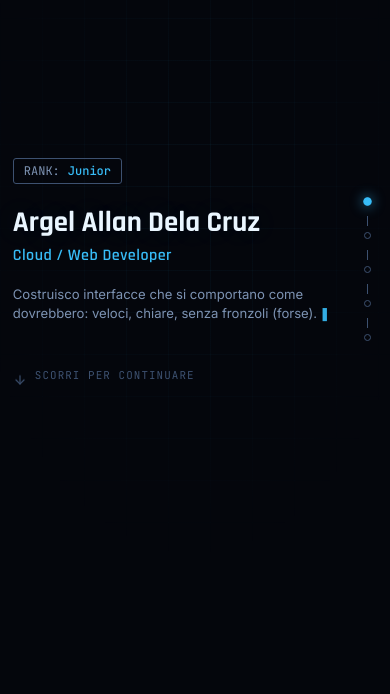
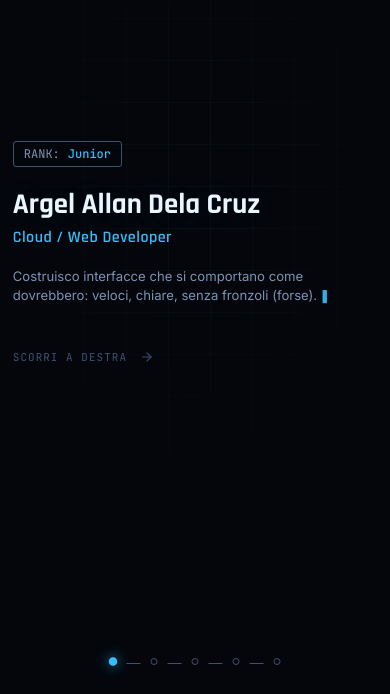
Before and after one commit to argeldev21/react-portfolio, a React (Vite) app: page / in a window 390 px wide. Shown: the part 150-844 px from the top of the page. Built offline with nearby package versions, Linux system fonts and the light colour scheme.

Commit message:
[edit]: scrolling direction on mobile

```diff
--- a/src/App.jsx
+++ b/src/App.jsx
@@ -14,15 +14,24 @@ const CLOSE_MS = 380;
 const OPEN_MS = 420;
 const INERTIA_LOCK_MS = 250;
 
-// Risale dal target fino alla root cercando un elemento con scroll verticale
-// che possa ancora scorrere nella direzione indicata (1 = giù, -1 = su).
-function findScrollable(el, dir, root) {
+// In modalità mobile si cambia sezione con lo swipe orizzontale (destra = avanti)
+const MOBILE_QUERY = "(max-width: 640px)";
+const SWIPE_MIN_PX = 40;
+
+// Risale dal target fino alla root cercando un elemento che possa ancora scorrere
+// nella direzione indicata (1 = giù/destra, -1 = su/sinistra) sull'asse richiesto.
+function findScrollable(el, dir, root, axis = "y") {
+  const horizontal = axis === "x";
   while (el && el !== root && el.nodeType === 1) {
-    const { overflowY } = window.getComputedStyle(el);
-    if (/(auto|scroll)/.test(overflowY) && el.scrollHeight > el.clientHeight + 1) {
-      const atTop = el.scrollTop <= 0;
-      const atBottom = el.scrollTop + el.clientHeight >= el.scrollHeight - 1;
-      if ((dir > 0 && !atBottom) || (dir < 0 && !atTop)) return el;
+    const style = window.getComputedStyle(el);
+    const overflow = horizontal ? style.overflowX : style.overflowY;
+    const size = horizontal ? el.scrollWidth : el.scrollHeight;
+    const client = horizontal ? el.clientWidth : el.clientHeight;
+    if (/(auto|scroll)/.test(overflow) && size > client + 1) {
+      const pos = horizontal ? el.scrollLeft : el.scrollTop;
+      const atStart = pos <= 0;
+      const atEnd = pos + client >= size - 1;
+      if ((dir > 0 && !atEnd) || (dir < 0 && !atStart)) return el;
     }
     el = el.parentElement;
   }
@@ -36,8 +45,8 @@ export default function App() {
   const pendingIndex = useRef(0);
   const closeTimer = useRef(null);
   const openTimer = useRef(null);
-  const touchStartY = useRef(0);
-  const touchCanScroll = useRef({ down: false, up: false });
+  const touchStart = useRef({ x: 0, y: 0 });
+  const touchCanScroll = useRef({ down: false, up: false, right: false, left: false });
   const lastNativeScroll = useRef(-1000);
   const stageRef = useRef(null);
 
@@ -158,19 +167,36 @@ export default function App() {
     };
 
     const onTouchStart = (e) => {
-      touchStartY.current = e.touches[0].clientY;
+      const touch = e.touches[0];
+      touchStart.current = { x: touch.clientX, y: touch.clientY };
       touchCanScroll.current = {
         down: !!findScrollable(e.target, 1, root),
         up: !!findScrollable(e.target, -1, root),
+        right: !!findScrollable(e.target, 1, root, "x"),
+        left: !!findScrollable(e.target, -1, root, "x"),
       };
     };
 
     const onTouchEnd = (e) => {
-      const delta = touchStartY.current - e.changedTouches[0].clientY;
-      if (Math.abs(delta) < 30) return;
-      const dir = delta > 0 ? 1 : -1;
-      // Se il gesto stava scorrendo del contenuto, non cambiare sezione
-      if (dir > 0 ? touchCanScroll.current.down : touchCanScroll.current.up) return;
+      const touch = e.changedTouches[0];
+      const dx = touchStart.current.x - touch.clientX;
+      const dy = touchStart.current.y - touch.clientY;
+      const can = touchCanScroll.current;
+
+      // Mobile: swipe orizzontale (verso sinistra = sezione successiva)
+      if (window.matchMedia(MOBILE_QUERY).matches) {
+        if (Math.abs(dx) < SWIPE_MIN_PX || Math.abs(dx) < Math.abs(dy) * 1.2) return;
+        const dir = dx > 0 ? 1 : -1;
+        // Se il gesto stava scorrendo un carosello, non cambiare sezione
+        if (dir > 0 ? can.right : can.left) return;
+        trigger(dir);
+        return;
+      }
+
+      // Desktop / tablet: swipe verticale come prima
+      if (Math.abs(dy) < 30) return;
+      const dir = dy > 0 ? 1 : -1;
+      if (dir > 0 ? can.down : can.up) return;
       trigger(dir);
     };
 
--- a/src/components/sections/HeroContent.jsx
+++ b/src/components/sections/HeroContent.jsx
@@ -1,6 +1,6 @@
 import  { useEffect, useRef } from 'react';
 import Typed from 'typed.js';
-import { ArrowDown } from 'lucide-react';
+import { ArrowDown, ArrowRight } from 'lucide-react';
 import { DATA } from "../../data/portfolioData";
 
 export const HeroContent = () => {
@@ -36,10 +36,12 @@ export const HeroContent = () => {
         <span ref={taglineRef} />
       </p>
 
-      {/* --- SCORRI PER CONTINUARE (RIPRISTINATO) --- */}
+      {/* Indicazione di scroll: freccia in giù su desktop, a destra su mobile */}
       <div className="hero-scroll">
-        <ArrowDown size={14} />
-        <span>SCORRI PER CONTINUARE</span>
+        <ArrowDown size={14} className="hint-down" />
+        <span className="hint-down">SCORRI PER CONTINUARE</span>
+        <span className="hint-right">SCORRI A DESTRA</span>
+        <ArrowRight size={14} className="hint-right" />
       </div>
     </div>
   );
--- a/src/styles/portfolio.css
+++ b/src/styles/portfolio.css
@@ -542,3 +542,84 @@ h1, h2, h3 {
   .sw-dot,
   .hero-scroll svg { animation: none; }
 }
+
+/* -------- Mobile: navigazione orizzontale, niente scrollbar -------- */
+.hint-right { display: none; }
+
+@keyframes sw-clip-close-x {
+  from { clip-path: inset(0 0% 0 0%); }
+  to   { clip-path: inset(0 50% 0 50%); }
+}
+@keyframes sw-clip-open-x {
+  from { clip-path: inset(0 50% 0 50%); }
+  to   { clip-path: inset(0 0% 0 0%); }
+}
+@keyframes sw-edge-left-close  { from { left: 0%; }  to { left: 50%; } }
+@keyframes sw-edge-right-close { from { right: 0%; } to { right: 50%; } }
+@keyframes sw-edge-left-open   { from { left: 50%; } to { left: 0%; } }
+@keyframes sw-edge-right-open  { from { right: 50%; } to { right: 0%; } }
+@keyframes sw-bob-x {
+  0%, 100% { transform: translateX(0); }
+  50% { transform: translateX(5px); }
+}
+
+@media (max-width: 640px) {
+  /* Nessuna scrollbar di pagina; l'altezza segue la viewport reale del browser mobile */
+  html, body { overflow: hidden; overscroll-behavior-x: none; }
+  .sw-root { height: 100vh; height: 100dvh; }
+
+  /* Lo stage può scorrere in verticale se la sezione è alta, ma senza barra visibile */
+  .sw-stage {
+    height: 100vh;
+    height: 100dvh;
+    align-items: flex-start;
+    overflow-x: hidden;
+    overflow-y: auto;
+    scrollbar-width: none;
+    -ms-overflow-style: none;
+  }
+  .sw-shutter { margin-top: auto; margin-bottom: auto; }
+
+  .sw-stage::-webkit-scrollbar,
+  .quest-list::-webkit-scrollbar { display: none; width: 0; height: 0; }
+  .quest-list { scrollbar-width: none; -ms-overflow-style: none; }
+
+  /* Transizione orizzontale: la serranda si chiude/apre da sinistra e destra */
+  .sw-shutter-clip.closing { animation-name: sw-clip-close-x; }
+  .sw-shutter-clip.opening { animation-name: sw-clip-open-x; }
+
+  .sw-edge { top: 0; bottom: 0; left: auto; right: auto; width: 2px; height: auto; }
+  .sw-edge-top { left: 0; top: 0; }
+  .sw-edge-bottom { right: 0; bottom: 0; }
+  .sw-edge-top.closing    { animation-name: sw-edge-left-close; }
+  .sw-edge-bottom.closing { animation-name: sw-edge-right-close; }
+  .sw-edge-top.opening    { animation-name: sw-edge-left-open; }
+  .sw-edge-bottom.opening { animation-name: sw-edge-right-open; }
+
+  /* Hint "scorri": a destra invece che in giù */
+  .hint-down { display: none; }
+  .hint-right { display: inline; }
+  .hero-scroll svg.hint-right { animation-name: sw-bob-x; }
+}
+
+@media (prefers-reduced-motion: reduce) {
+  .hero-scroll svg.hint-right { animation: none; }
+}
+
+/* -------- Mobile: paginazione in basso -------- */
+@media (max-width: 640px) {
+  .rank-nav {
+    top: auto;
+    right: auto;
+    left: 50%;
+    bottom: max(0.9rem, env(safe-area-inset-bottom));
+    transform: translateX(-50%);
+    flex-direction: row;
+    gap: 6px;
+  }
+  .rank-item { padding: 10px 4px; } /* area di tocco più comoda */
+  .rank-line { width: 14px; height: 1px; }
+
+  /* Niente più corsia riservata a destra: lo spazio serve in basso */
+  .sw-stage { padding: 1rem 0.8rem 3.4rem; }
+}
```
